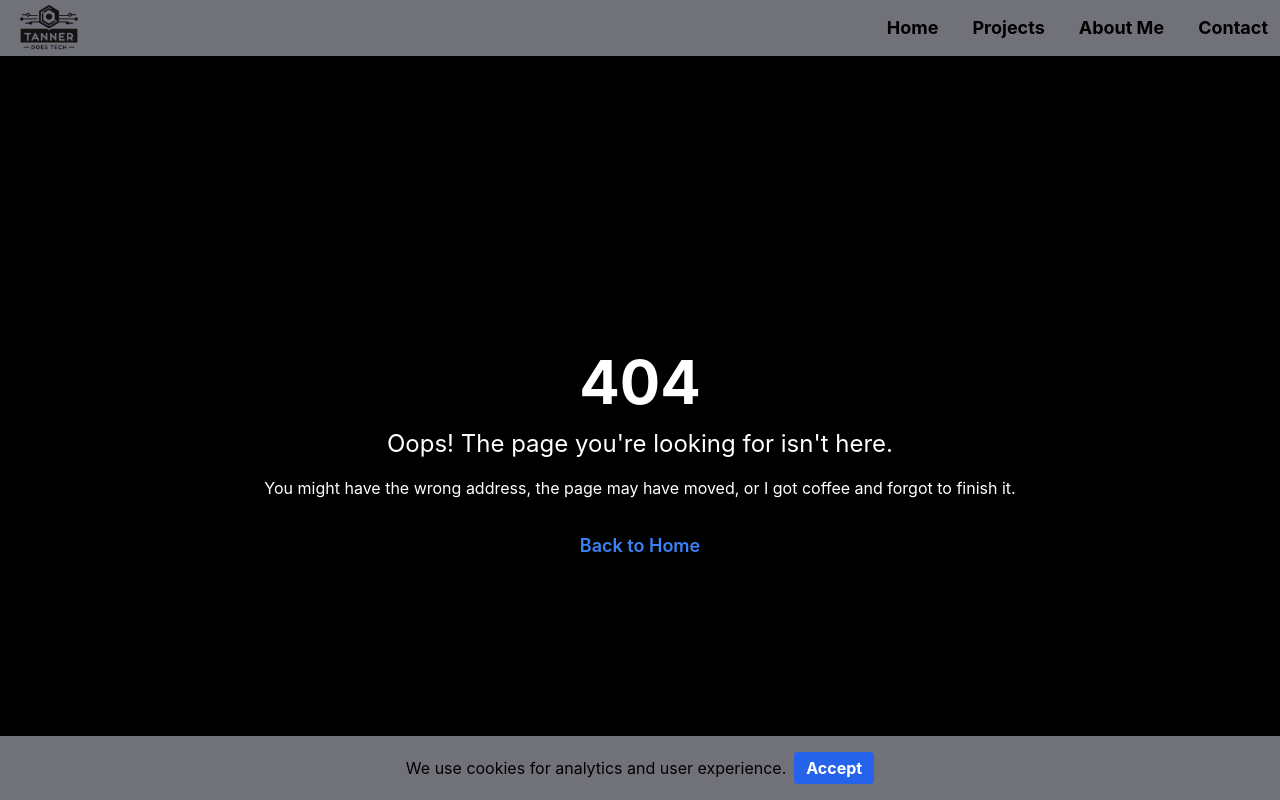
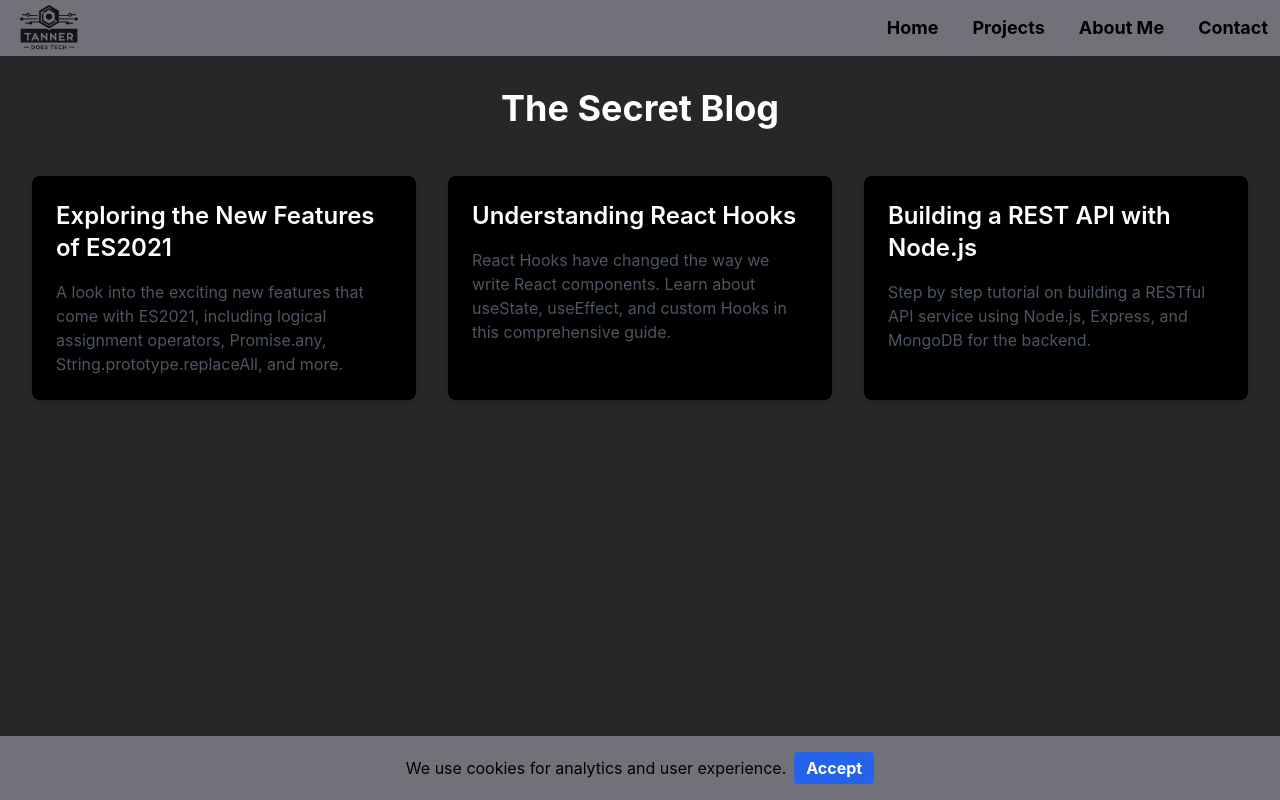
Before and after one commit to Sonicizslow/tanner-does-tech, a React (Create React App) app: page /Blog in a window 1280 px wide. Shown: the top 800 px of the page. Built offline with nearby package versions, Linux system fonts and the light colour scheme.

Commit message:
Start of blog work

```diff
--- a/src/App.js
+++ b/src/App.js
@@ -7,6 +7,7 @@ import HomePage from './pages/HomePage';
 import ProjectsPage from './pages/ProjectsPage';
 import AboutPage from './pages/AboutPage';
 import ContactPage from './pages/ContactPage';
+import BlogListPage from './pages/BlogListPage';
 import NotFoundPage from './pages/NotFoundPage';
 import ReactGA from 'react-ga';
 
@@ -40,6 +41,7 @@ function App() {
             <Route path="/projects" element={<ProjectsPage />} />
             <Route path="/about" element={<AboutPage />} />
             <Route path="/contact" element={<ContactPage />} />
+            <Route path="/Blog" element={<BlogListPage />} />
             <Route path="*" element={<NotFoundPage />} />
             {/* Define other routes here */}
           </Routes>
--- /dev/null
+++ b/src/pages/BlogListPage.js
@@ -0,0 +1,44 @@
+//BlogListPage.js
+
+import React from 'react';
+
+const posts = [
+  {
+    id: 1,
+    title: 'Exploring the New Features of ES2021',
+    summary: 'A look into the exciting new features that come with ES2021, including logical assignment operators, Promise.any, String.prototype.replaceAll, and more.',
+  },
+  {
+    id: 2,
+    title: 'Understanding React Hooks',
+    summary: 'React Hooks have changed the way we write React components. Learn about useState, useEffect, and custom Hooks in this comprehensive guide.',
+  },
+  {
+    id: 3,
+    title: 'Building a REST API with Node.js',
+    summary: 'Step by step tutorial on building a RESTful API service using Node.js, Express, and MongoDB for the backend.',
+  },
+  // Add more posts as needed
+];
+
+function BlogList() {
+  return (
+    <div className="bg-zinc-800 min-h-screen p-8">
+      <div className="container mx-auto">
+        <h1 className="text-4xl font-bold text-center mb-12">The Secret Blog</h1>
+        <div className="grid grid-cols-1 md:grid-cols-2 lg:grid-cols-3 gap-8">
+          {posts.map((post) => (
+            <div key={post.id} className="bg-black rounded-lg shadow-md p-6 hover:shadow-lg transition-shadow duration-300 ease-in-out">
+              <h2 className="text-2xl font-semibold">{post.title}</h2>
+              <p className="text-gray-600 mt-4">{post.summary}</p>
+              {/* You can add Link from react-router-dom here if you have a separate route for each post */}
+              {/* <Link to={`/posts/${post.id}`} className="text-indigo-500 hover:text-indigo-600 transition duration-300 ease-in-out">Read more</Link> */}
+            </div>
+          ))}
+        </div>
+      </div>
+    </div>
+  );
+}
+
+export default BlogList;
```
